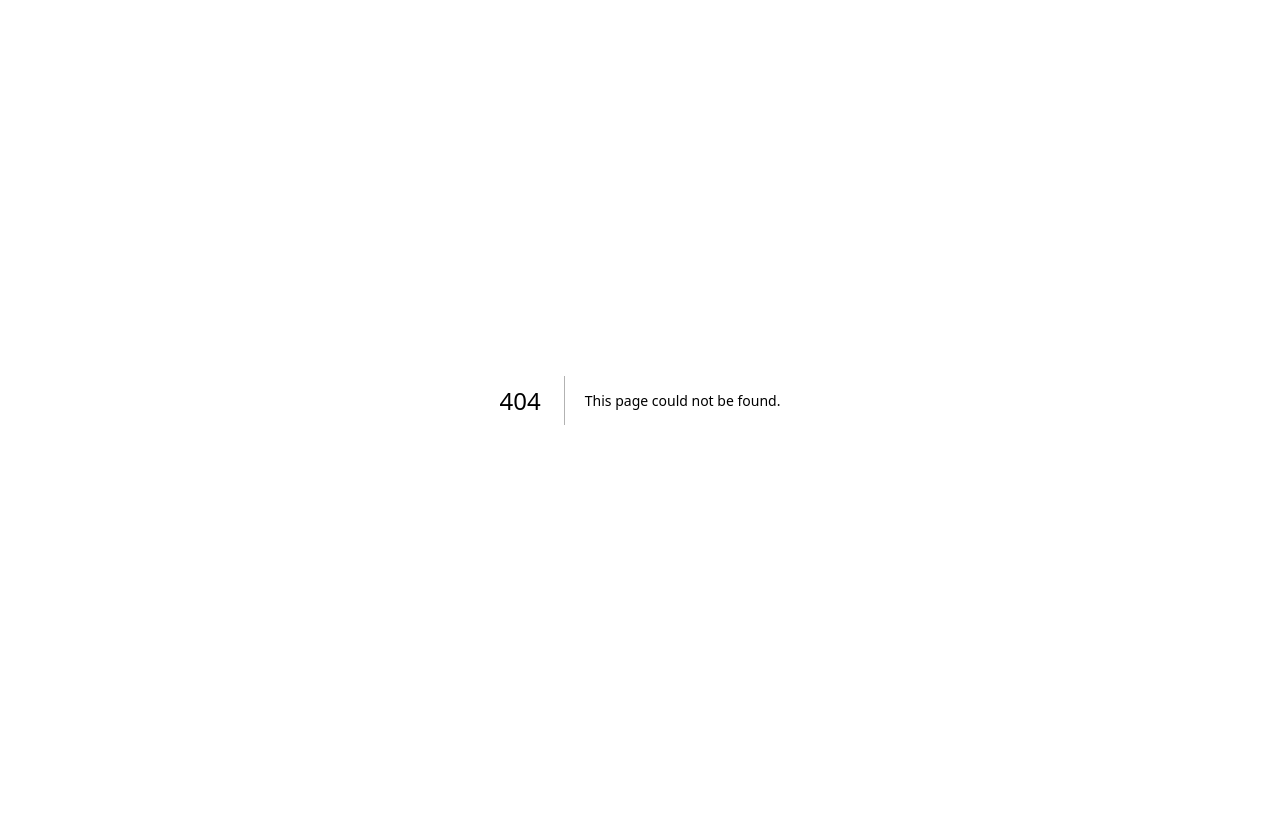
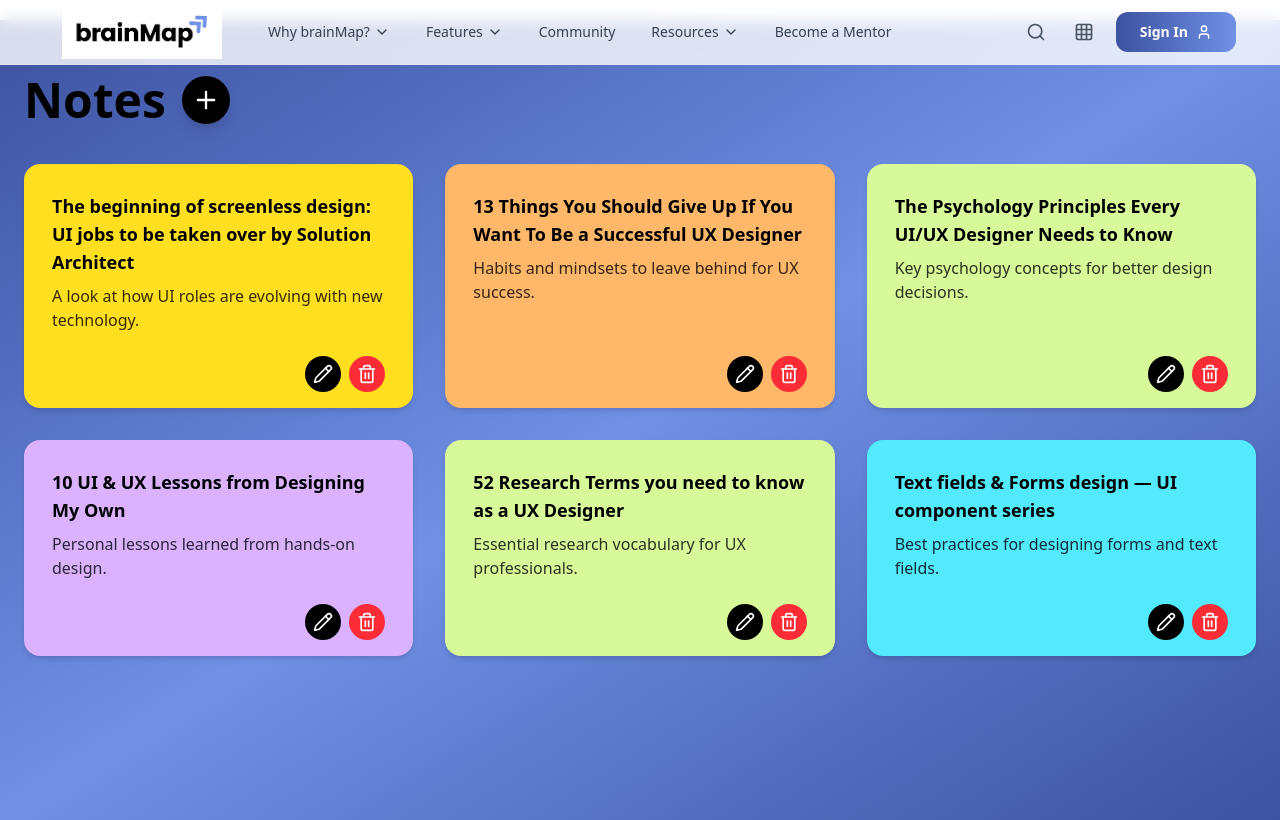
Before and after one commit to sachithdh/brainMap-Frontend, a Next.js app: page /notes in a window 1280 px wide. Before the commit this address had no page. Built offline with nearby package versions, Linux system fonts and the light colour scheme.

Commit message:
feat(notes): implement notes feature with add, edit, and delete functionality

```diff
--- /dev/null
+++ b/src/app/notes/notes.tsx
@@ -0,0 +1,231 @@
+'use client';
+
+import React, { useState } from 'react';
+import NavBar from '../../components/NavBarModel';
+import { Pencil, Plus, Trash2, X } from 'lucide-react';
+
+const initialNotes = [
+  {
+    id: 1,
+    title: 'The beginning of screenless design: UI jobs to be taken over by Solution Architect',
+    description: 'A look at how UI roles are evolving with new technology.',
+    color: 'bg-yellow-300',
+  },
+  {
+    id: 2,
+    title: '13 Things You Should Give Up If You Want To Be a Successful UX Designer',
+    description: 'Habits and mindsets to leave behind for UX success.',
+    color: 'bg-orange-300',
+  },
+  {
+    id: 3,
+    title: 'The Psychology Principles Every UI/UX Designer Needs to Know',
+    description: 'Key psychology concepts for better design decisions.',
+    color: 'bg-lime-200',
+  },
+  {
+    id: 4,
+    title: '10 UI & UX Lessons from Designing My Own',
+    description: 'Personal lessons learned from hands-on design.',
+    color: 'bg-purple-300',
+  },
+  {
+    id: 5,
+    title: '52 Research Terms you need to know as a UX Designer',
+    description: 'Essential research vocabulary for UX professionals.',
+    color: 'bg-lime-200',
+  },
+  {
+    id: 6,
+    title: 'Text fields & Forms design — UI component series',
+    description: 'Best practices for designing forms and text fields.',
+    color: 'bg-cyan-300',
+  },
+];
+
+const colorOptions = [
+  'bg-yellow-300',
+  'bg-orange-300',
+  'bg-lime-200',
+  'bg-purple-300',
+  'bg-cyan-300',
+  'bg-pink-300',
+  'bg-green-300',
+  'bg-blue-300',
+  'bg-red-200',
+  'bg-amber-200',
+  'bg-emerald-200',
+  'bg-fuchsia-200',
+  'bg-indigo-200',
+  'bg-teal-200',
+];
+
+const Notes: React.FC = () => {
+  const [notes, setNotes] = useState(initialNotes);
+  const [showModal, setShowModal] = useState(false);
+  const [modalType, setModalType] = useState<'add' | 'edit' | null>(null);
+  const [currentNote, setCurrentNote] = useState<any>(null);
+  const [form, setForm] = useState({ title: '', description: '', color: colorOptions[0] });
+
+  // Open modal for add or edit
+  const openModal = (type: 'add' | 'edit', note?: any) => {
+    setModalType(type);
+    setShowModal(true);
+    if (type === 'edit' && note) {
+      setCurrentNote(note);
+      setForm({ title: note.title, description: note.description, color: note.color });
+    } else {
+      setCurrentNote(null);
+      setForm({ title: '', description: '', color: colorOptions[0] });
+    }
+  };
+
+  // Close modal
+  const closeModal = () => {
+    setShowModal(false);
+    setModalType(null);
+    setCurrentNote(null);
+    setForm({ title: '', description: '', color: colorOptions[0] });
+  };
+
+  // Handle form changes
+  const handleChange = (e: React.ChangeEvent<HTMLInputElement | HTMLTextAreaElement | HTMLSelectElement>) => {
+    const { name, value } = e.target;
+    setForm((prev) => ({ ...prev, [name]: value }));
+  };
+
+  // Add or edit note
+  const handleSubmit = (e: React.FormEvent) => {
+    e.preventDefault();
+    if (modalType === 'add') {
+      setNotes([
+        ...notes,
+        {
+          id: Date.now(),
+          ...form,
+        },
+      ]);
+    } else if (modalType === 'edit' && currentNote) {
+      setNotes(
+        notes.map((n) => (n.id === currentNote.id ? { ...n, ...form } : n))
+      );
+    }
+    closeModal();
+  };
+
+  // Delete note
+  const handleDelete = (id: number) => {
+    setNotes(notes.filter((n) => n.id !== id));
+  };
+
+  return (
+    <>
+      <NavBar />
+      <div className="min-h-screen bg-gradient-to-br from-primary via-secondary to-primary flex flex-col">
+        <div className="relative flex-1 max-w-7xl mx-auto w-full px-6 py-12">
+          {/* Heading and Add Button */}
+          <div className="flex items-center mb-10 mt-2">
+            <h1 className="text-5xl font-extrabold text-black mr-4">Notes</h1>
+            <button
+              className="bg-black text-white rounded-full w-12 h-12 flex items-center justify-center shadow-lg hover:bg-accent transition-all text-2xl"
+              onClick={() => openModal('add')}
+              aria-label="Add Note"
+            >
+              <Plus className="w-7 h-7" />
+            </button>
+          </div>
+
+          {/* Notes Grid */}
+          <div className="grid grid-cols-1 sm:grid-cols-2 md:grid-cols-3 gap-8">
+            {notes.map((note) => (
+              <div
+                key={note.id}
+                className={`rounded-2xl p-7 pb-4 shadow-md relative flex flex-col min-h-[180px] ${note.color}`}
+              >
+                <div className="flex-1">
+                  <div className="text-lg font-bold text-black mb-2">{note.title}</div>
+                  <div className="text-base text-black/80 mb-6 whitespace-pre-line break-words">{note.description}</div>
+                </div>
+                <div className="flex items-center justify-end mt-auto gap-2">
+                  <button
+                    className="bg-black text-white rounded-full p-2 hover:bg-accent transition-all"
+                    onClick={() => openModal('edit', note)}
+                    aria-label="Edit Note"
+                  >
+                    <Pencil className="w-5 h-5" />
+                  </button>
+                  <button
+                    className="bg-red-500 text-white rounded-full p-2 hover:bg-red-700 transition-all"
+                    onClick={() => handleDelete(note.id)}
+                    aria-label="Delete Note"
+                  >
+                    <Trash2 className="w-5 h-5" />
+                  </button>
+                </div>
+              </div>
+            ))}
+          </div>
+        </div>
+
+        {/* Modal for Add/Edit Note */}
+        {showModal && (
+          <div className="fixed inset-0 z-30 flex items-center justify-center bg-black/40">
+            <div className="bg-white rounded-2xl shadow-2xl p-8 w-full max-w-md relative">
+              <button
+                className="absolute top-4 right-4 text-gray-500 hover:text-red-500"
+                onClick={closeModal}
+                aria-label="Close"
+              >
+                <X className="w-6 h-6" />
+              </button>
+              <h2 className="text-2xl font-bold mb-6 text-black">{modalType === 'add' ? 'Add Note' : 'Edit Note'}</h2>
+              <form onSubmit={handleSubmit} className="space-y-4">
+                <input
+                  type="text"
+                  name="title"
+                  value={form.title}
+                  onChange={handleChange}
+                  placeholder="Note Title"
+                  required
+                  className="w-full px-4 py-3 rounded-lg border border-gray-300 focus:outline-none focus:ring-2 focus:ring-accent text-black"
+                />
+                <textarea
+                  name="description"
+                  value={form.description}
+                  onChange={handleChange}
+                  placeholder="Description"
+                  required
+                  rows={4}
+                  className="w-full px-4 py-3 rounded-lg border border-gray-300 focus:outline-none focus:ring-2 focus:ring-accent text-black resize-none"
+                />
+                <div className="flex gap-2 items-center">
+                  <label className="text-black font-semibold">Color:</label>
+                  <select
+                    name="color"
+                    value={form.color}
+                    onChange={handleChange}
+                    className="rounded-lg border border-gray-300 px-2 py-1 text-black"
+                  >
+                    {colorOptions.map((color) => (
+                      <option key={color} value={color} className={color}>
+                        {color.replace('bg-', '').replace('-', ' ')}
+                      </option>
+                    ))}
+                  </select>
+                </div>
+                <button
+                  type="submit"
+                  className="w-full bg-gradient-to-r from-accent to-info text-white font-semibold py-3 rounded-lg hover:opacity-90 transition"
+                >
+                  {modalType === 'add' ? 'Add Note' : 'Save Changes'}
+                </button>
+              </form>
+            </div>
+          </div>
+        )}
+      </div>
+    </>
+  );
+};
+
+export default Notes;
--- /dev/null
+++ b/src/app/notes/page.tsx
@@ -0,0 +1,5 @@
+import Notes from './notes';
+
+export default function NotesPage() {
+  return <Notes />;
+}
```
